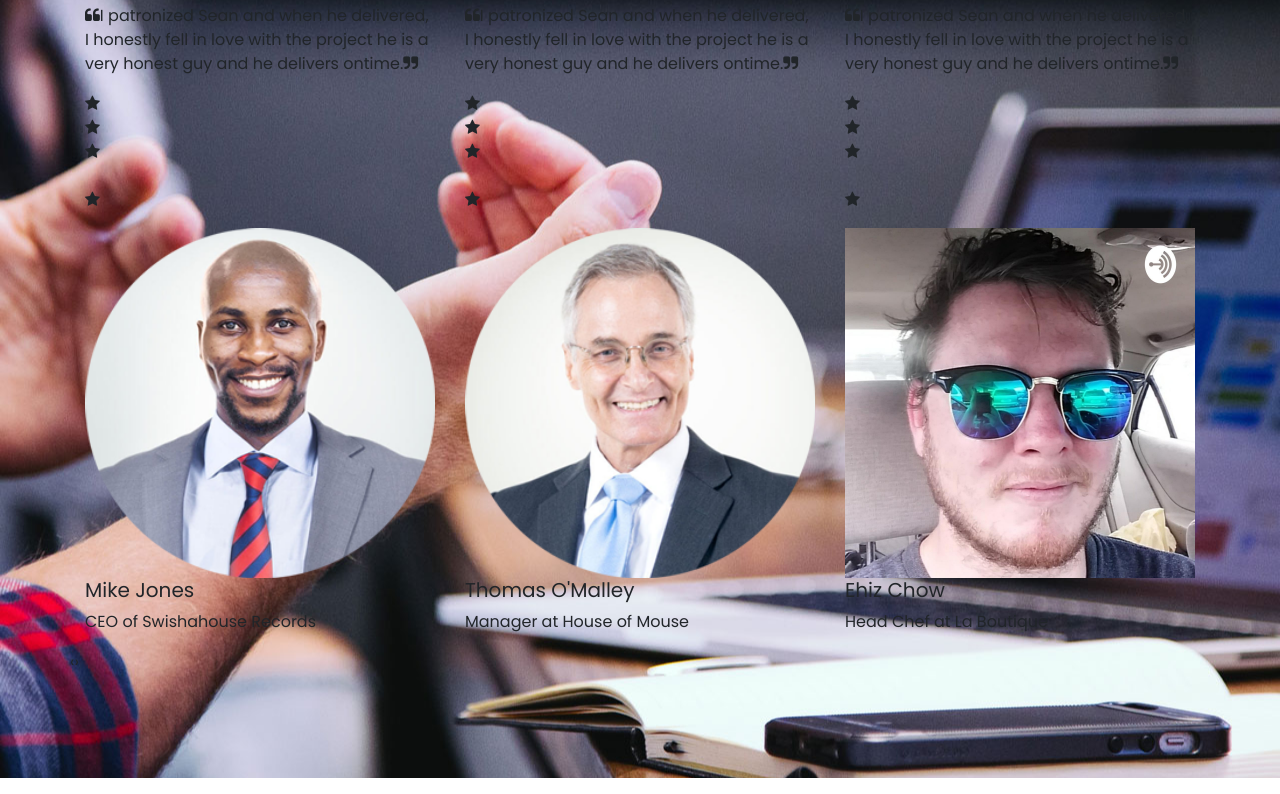
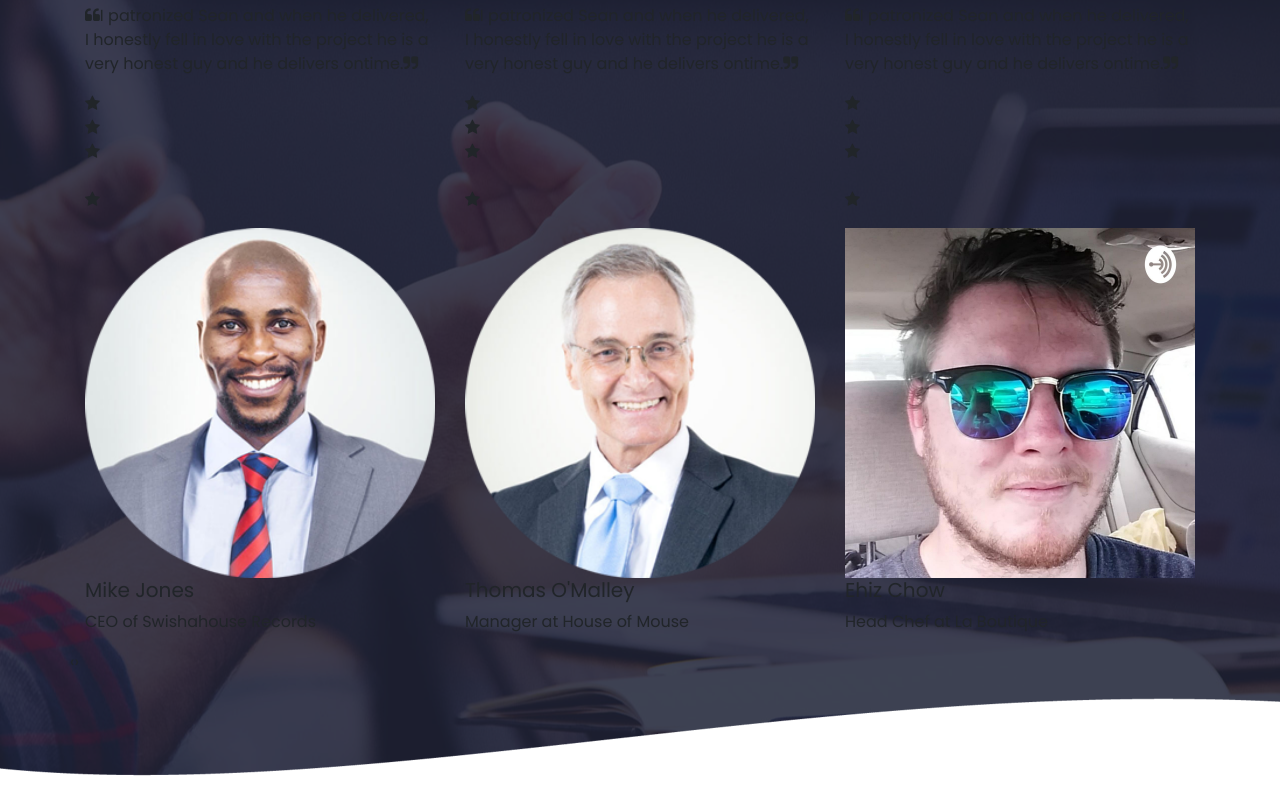
Before and after one commit to seannbannon/myportfolio, a React (Create React App) app in the folder portfolio/: page / in a window 1280 px wide. Shown: the part 2383-3177 px from the top of the page. Built offline with nearby package versions, Linux system fonts and the light colour scheme; a web font is replaced by a local one.

Commit message:
Added shape to footer of testimonial all by my damn self

```diff
--- a/portfolio/src/PortfolioContainer/Testimonial/Testimonial.css
+++ b/portfolio/src/PortfolioContainer/Testimonial/Testimonial.css
@@ -6,3 +6,25 @@
     position: relative;
     z-index: -1;
 }
+
+.testimonial-section::before {
+    content: "";
+    position: absolute;
+    left: 0;
+    top: 0;
+    width: 100%;
+    height: 100%;
+    z-index: -1;
+    opacity: 0.85;
+    background-color: #1f2235;
+}
+
+.footer-image{
+    width: 100%;
+    height: 100%;
+    max-width: 1920px;
+    overflow: hidden;
+    display: flex;
+    justify-content: center;
+    margin-top: -110px;
+}
--- a/portfolio/src/PortfolioContainer/Testimonial/Testimonial.js
+++ b/portfolio/src/PortfolioContainer/Testimonial/Testimonial.js
@@ -6,7 +6,6 @@ import ScreenHeading from "../../utilities/ScreenHeading/ScreenHeading";
 import ScrollService from "../../utilities/ScrollService";
 import Animations from "../../utilities/Animations";
 import "./Testimonial.css"
-
 
 export default function Testimonial(props) {
 let fadeInScreenHandler = (screen) => {
@@ -217,6 +216,9 @@ return (
         </div>
         </div>
     </section>
+    <div className="footer-image">
+        <img src="img/testimonial/shape-bg.png" alt= "No Internet Connection" />
+    </div>
     </div>
 );
 }
```
